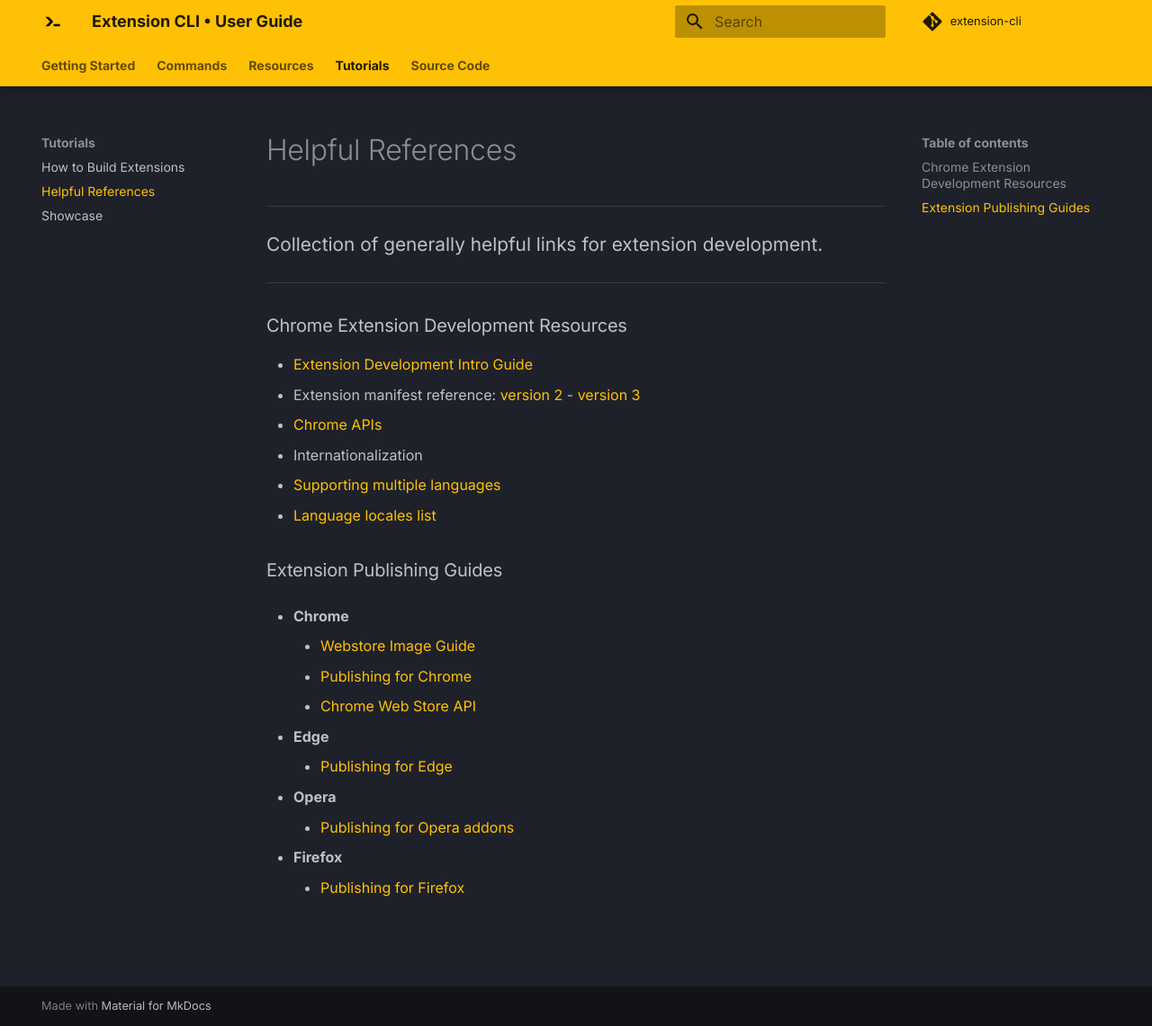
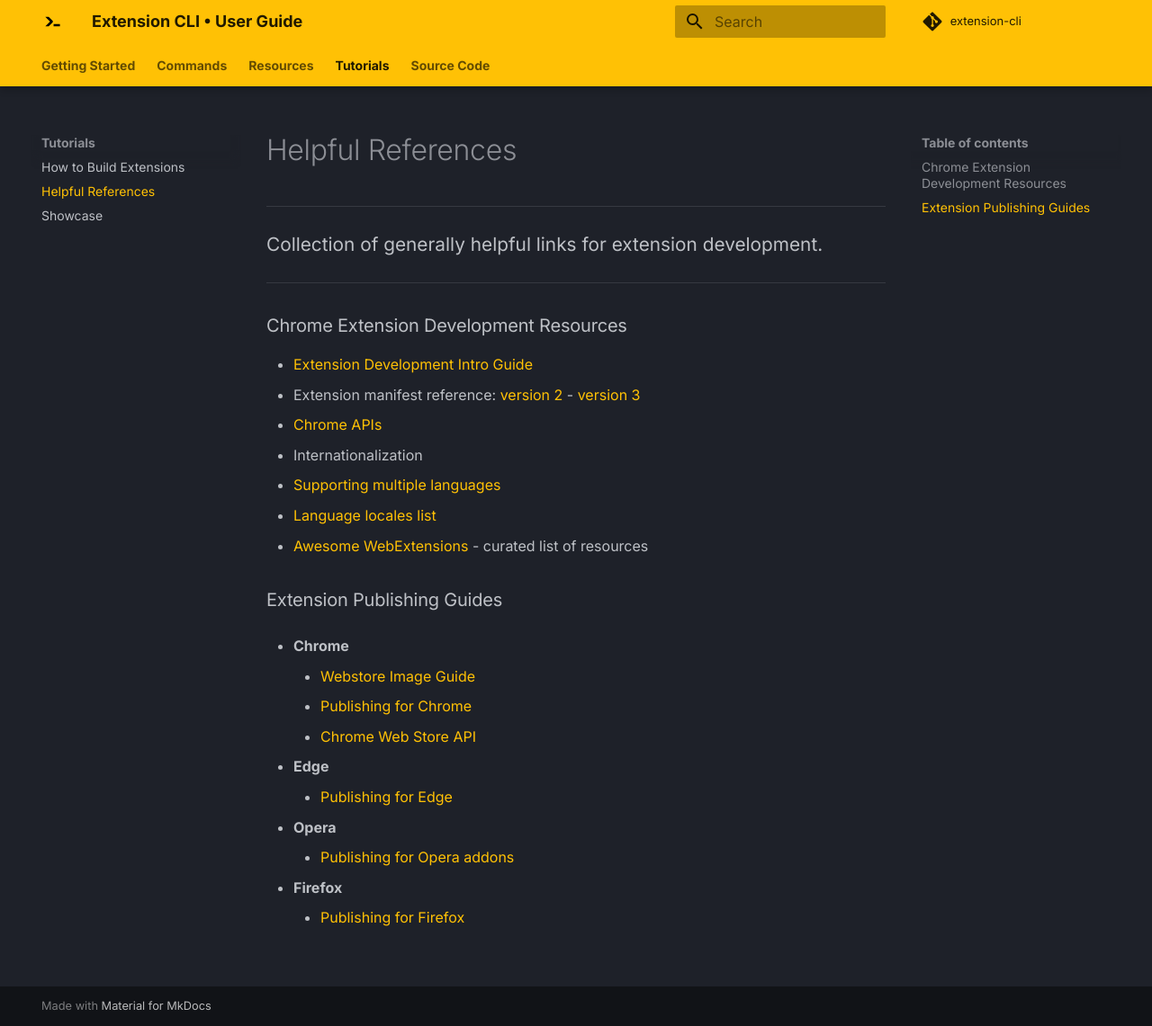
Before and after one commit to MobileFirstLLC/extension-cli, an MkDocs documentation site: the page built from guide/12-helpful.md, in a window 1280 px wide and 1141 px high. Shown: the whole window at 90% size. Built offline with MkDocs 1.6.1 and Material for MkDocs 9.7.7, drawn with Linux system fonts in a browser that asks for light colours; comment, search, counter and statistics services are not loaded.

Commit message:
docs: update guide

```diff
--- a/guide/12-helpful.md
+++ b/guide/12-helpful.md
@@ -14,6 +14,8 @@
 - Internationalization
   - [Supporting multiple languages](https://developer.chrome.com/extensions/i18n)
   - [Language locales list](https://developers.google.com/admin-sdk/directory/v1/languages)
+- [Awesome WebExtensions](https://github.com/fregante/Awesome-WebExtensions) - curated list of resources
+
 
 ### Extension Publishing Guides
 
```
